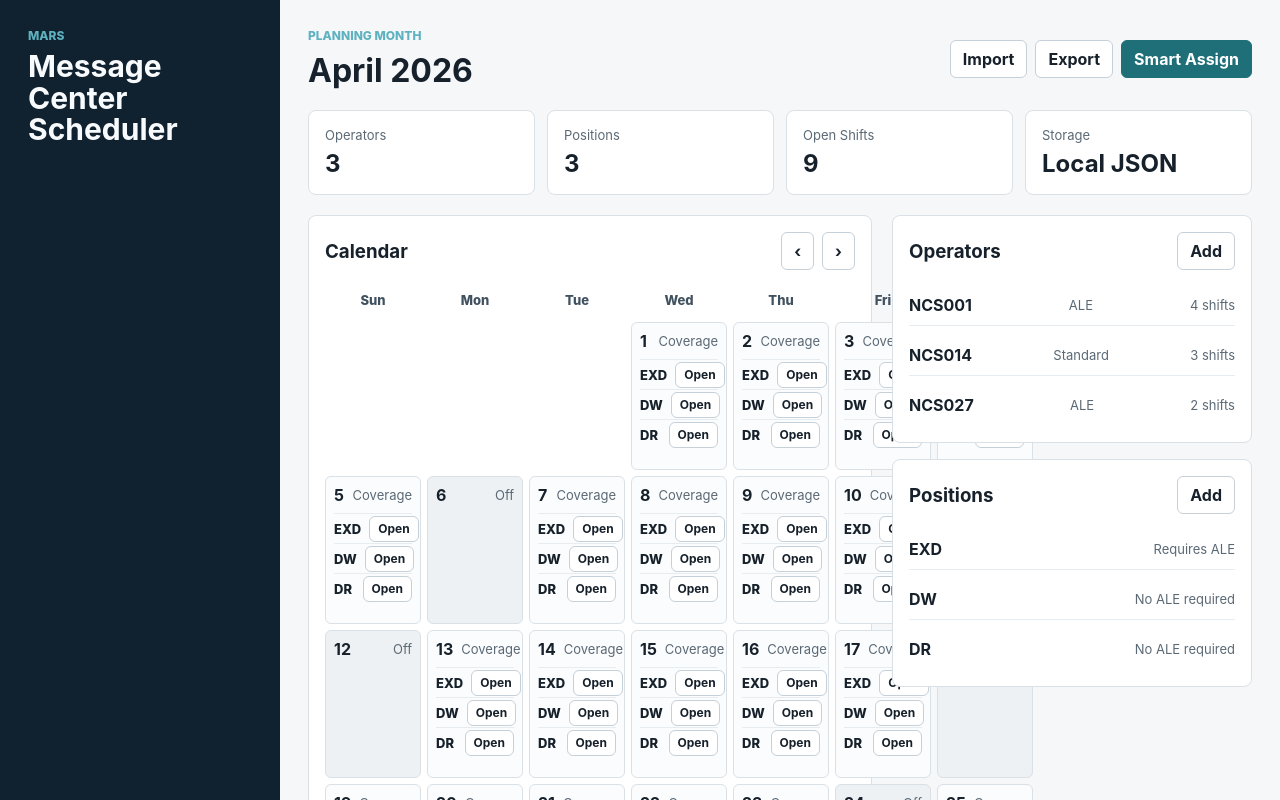
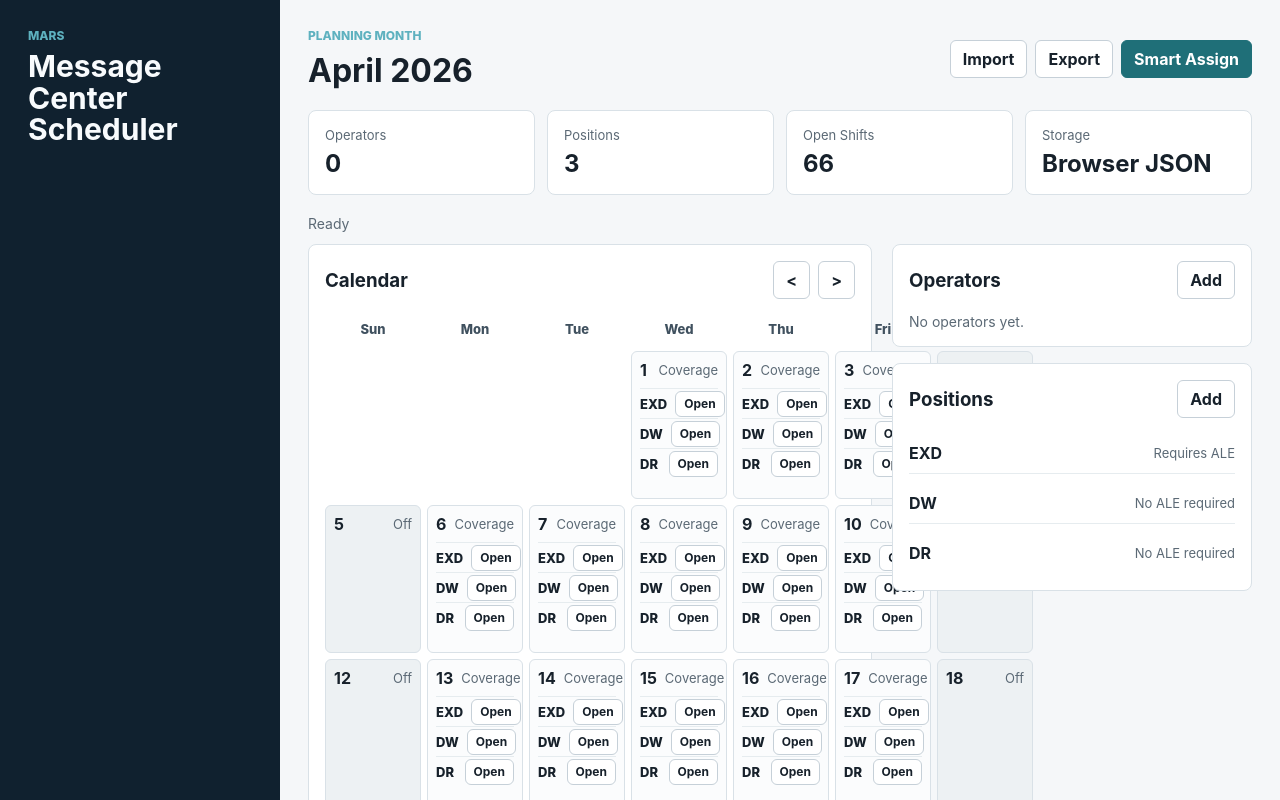
Before and after one commit to flakvest/MC-Scheduler, a React (Vite) app in the folder mc-scheduler-app/: page / in a window 1280 px wide. Shown: the top 800 px of the page. Built offline with nearby package versions, Linux system fonts and the light colour scheme.

Commit message:
Connect app shell to scheduler state

```diff
--- a/mc-scheduler-app/src/App.css
+++ b/mc-scheduler-app/src/App.css
@@ -141,6 +141,17 @@ button:hover {
   font-size: 24px;
 }
 
+.status-line,
+.empty-state {
+  margin: 0;
+  color: #5b6975;
+  font-size: 14px;
+}
+
+.status-line {
+  margin-bottom: 12px;
+}
+
 .content-grid {
   display: grid;
   grid-template-columns: minmax(0, 1fr) 360px;
--- a/mc-scheduler-app/src/App.tsx
+++ b/mc-scheduler-app/src/App.tsx
@@ -1,23 +1,65 @@
+import { useEffect, useMemo, useState } from 'react'
 import './App.css'
-import { defaultPositions } from './domain/schedulerTypes'
-
-const positions = defaultPositions
-
-const operators = [
-  { callsign: 'NCS001', ale: true, shifts: 4 },
-  { callsign: 'NCS014', ale: false, shifts: 3 },
-  { callsign: 'NCS027', ale: true, shifts: 2 },
-]
+import { ensureMonthSchedule, getShiftCount, smartAssign } from './domain/schedulerRules'
+import { loadSchedulerData, saveSchedulerData } from './domain/schedulerStorage'
+import { type SchedulerData } from './domain/schedulerTypes'
 
 const weekdays = ['Sun', 'Mon', 'Tue', 'Wed', 'Thu', 'Fri', 'Sat']
+const today = new Date()
+
+const monthName = (year: number, month: number) =>
+  new Date(year, month - 1).toLocaleString('default', { month: 'long' })
+
+const monthPrefix = (year: number, month: number) =>
+  `${year}-${String(month).padStart(2, '0')}`
+
+const dateKey = (year: number, month: number, day: number) =>
+  `${monthPrefix(year, month)}-${String(day).padStart(2, '0')}`
 
 function App() {
-  const today = new Date()
-  const year = today.getFullYear()
-  const month = today.toLocaleString('default', { month: 'long' })
-  const daysInMonth = new Date(year, today.getMonth() + 1, 0).getDate()
-  const firstWeekday = new Date(year, today.getMonth(), 1).getDay()
-  const openShiftCount = 9
+  const [data, setData] = useState<SchedulerData>(() => loadSchedulerData())
+  const [year, setYear] = useState(today.getFullYear())
+  const [month, setMonth] = useState(today.getMonth() + 1)
+  const [statusMessage, setStatusMessage] = useState('Ready')
+
+  const scheduleData = useMemo(() => ({
+    ...data,
+    schedule: ensureMonthSchedule(data.schedule, year, month),
+  }), [data, month, year])
+
+  useEffect(() => {
+    saveSchedulerData(data)
+  }, [data])
+
+  const daysInMonth = new Date(year, month, 0).getDate()
+  const firstWeekday = new Date(year, month - 1, 1).getDay()
+  const currentPrefix = monthPrefix(year, month)
+  const openShiftCount = Object.entries(scheduleData.schedule)
+    .filter(([date]) => date.startsWith(currentPrefix))
+    .reduce((count, [, day]) => {
+      if (!day.coverage) return count
+      const openPositions = scheduleData.positions.filter((position) => !day.assignments[position.name]).length
+      return count + openPositions
+    }, 0)
+
+  const moveMonth = (offset: number) => {
+    const next = new Date(year, month - 1 + offset, 1)
+    setYear(next.getFullYear())
+    setMonth(next.getMonth() + 1)
+  }
+
+  const runSmartAssign = () => {
+    const result = smartAssign(scheduleData, {
+      year,
+      month,
+      maxShifts: 5,
+      preventBackToBack: true,
+      limitWeekly: true,
+    })
+
+    setData(result.data)
+    setStatusMessage(`Smart assign filled ${result.assignedCount} shifts; ${result.blockedCount} could not be filled.`)
+  }
 
   return (
     <main className="app-shell">
@@ -39,23 +81,23 @@ function App() {
         <header className="topbar">
           <div>
             <p className="eyebrow">Planning month</p>
-            <h2>{month} {year}</h2>
+            <h2>{monthName(year, month)} {year}</h2>
           </div>
           <div className="toolbar" aria-label="Schedule actions">
             <button type="button" className="secondary">Import</button>
             <button type="button" className="secondary">Export</button>
-            <button type="button" className="primary">Smart Assign</button>
+            <button type="button" className="primary" onClick={runSmartAssign}>Smart Assign</button>
           </div>
         </header>
 
         <section className="summary-grid" aria-label="Schedule summary">
           <article>
             <span>Operators</span>
-            <strong>{operators.length}</strong>
+            <strong>{scheduleData.operators.length}</strong>
           </article>
           <article>
             <span>Positions</span>
-            <strong>{positions.length}</strong>
+            <strong>{scheduleData.positions.length}</strong>
           </article>
           <article>
             <span>Open Shifts</span>
@@ -63,17 +105,19 @@ function App() {
           </article>
           <article>
             <span>Storage</span>
-            <strong>Local JSON</strong>
+            <strong>Browser JSON</strong>
           </article>
         </section>
+
+        <p className="status-line">{statusMessage}</p>
 
         <section className="content-grid">
           <div className="calendar-panel">
             <div className="panel-heading">
               <h3>Calendar</h3>
               <div className="month-controls" aria-label="Month controls">
-                <button type="button" aria-label="Previous month">‹</button>
-                <button type="button" aria-label="Next month">›</button>
+                <button type="button" aria-label="Previous month" onClick={() => moveMonth(-1)}>&lt;</button>
+                <button type="button" aria-label="Next month" onClick={() => moveMonth(1)}>&gt;</button>
               </div>
             </div>
 
@@ -86,18 +130,18 @@ function App() {
               ))}
               {Array.from({ length: daysInMonth }).map((_, index) => {
                 const day = index + 1
-                const isCovered = day % 6 !== 0
+                const scheduleDay = scheduleData.schedule[dateKey(year, month, day)]
 
                 return (
-                  <article className={isCovered ? 'calendar-day' : 'calendar-day no-coverage'} key={day}>
+                  <article className={scheduleDay.coverage ? 'calendar-day' : 'calendar-day no-coverage'} key={day}>
                     <div className="day-header">
                       <strong>{day}</strong>
-                      <span>{isCovered ? 'Coverage' : 'Off'}</span>
+                      <span>{scheduleDay.coverage ? 'Coverage' : 'Off'}</span>
                     </div>
-                    {isCovered ? positions.map((position) => (
+                    {scheduleDay.coverage ? scheduleData.positions.map((position) => (
                       <div className="assignment-row" key={position.name}>
                         <span>{position.shortName}</span>
-                        <button type="button">Open</button>
+                        <button type="button">{scheduleDay.assignments[position.name] || 'Open'}</button>
                       </div>
                     )) : null}
                   </article>
@@ -113,11 +157,13 @@ function App() {
                 <button type="button">Add</button>
               </div>
               <div className="table-list">
-                {operators.map((operator) => (
+                {scheduleData.operators.length === 0 ? (
+                  <p className="empty-state">No operators yet.</p>
+                ) : scheduleData.operators.map((operator) => (
                   <div className="table-row" key={operator.callsign}>
                     <strong>{operator.callsign}</strong>
                     <span>{operator.ale ? 'ALE' : 'Standard'}</span>
-                    <span>{operator.shifts} shifts</span>
+                    <span>{getShiftCount(scheduleData.schedule, scheduleData.positions, operator.callsign, currentPrefix)} shifts</span>
                   </div>
                 ))}
               </div>
@@ -129,7 +175,7 @@ function App() {
                 <button type="button">Add</button>
               </div>
               <div className="table-list">
-                {positions.map((position) => (
+                {scheduleData.positions.map((position) => (
                   <div className="table-row" key={position.name}>
                     <strong>{position.shortName}</strong>
                     <span>{position.requiresALE ? 'Requires ALE' : 'No ALE required'}</span>
--- /dev/null
+++ b/mc-scheduler-app/src/domain/schedulerStorage.ts
@@ -0,0 +1,28 @@
+import { emptySchedulerData, type SchedulerData } from './schedulerTypes'
+
+const STORAGE_KEY = 'mc-scheduler-data-v1'
+
+export function loadSchedulerData(): SchedulerData {
+  const fallback = emptySchedulerData()
+
+  try {
+    const stored = window.localStorage.getItem(STORAGE_KEY)
+    if (!stored) return fallback
+
+    const parsed = JSON.parse(stored) as Partial<SchedulerData>
+
+    return {
+      version: 1,
+      operators: Array.isArray(parsed.operators) ? parsed.operators : fallback.operators,
+      positions: Array.isArray(parsed.positions) && parsed.positions.length > 0 ? parsed.positions : fallback.positions,
+      vacations: parsed.vacations && typeof parsed.vacations === 'object' ? parsed.vacations : fallback.vacations,
+      schedule: parsed.schedule && typeof parsed.schedule === 'object' ? parsed.schedule : fallback.schedule,
+    }
+  } catch {
+    return fallback
+  }
+}
+
+export function saveSchedulerData(data: SchedulerData) {
+  window.localStorage.setItem(STORAGE_KEY, JSON.stringify(data))
+}
```
